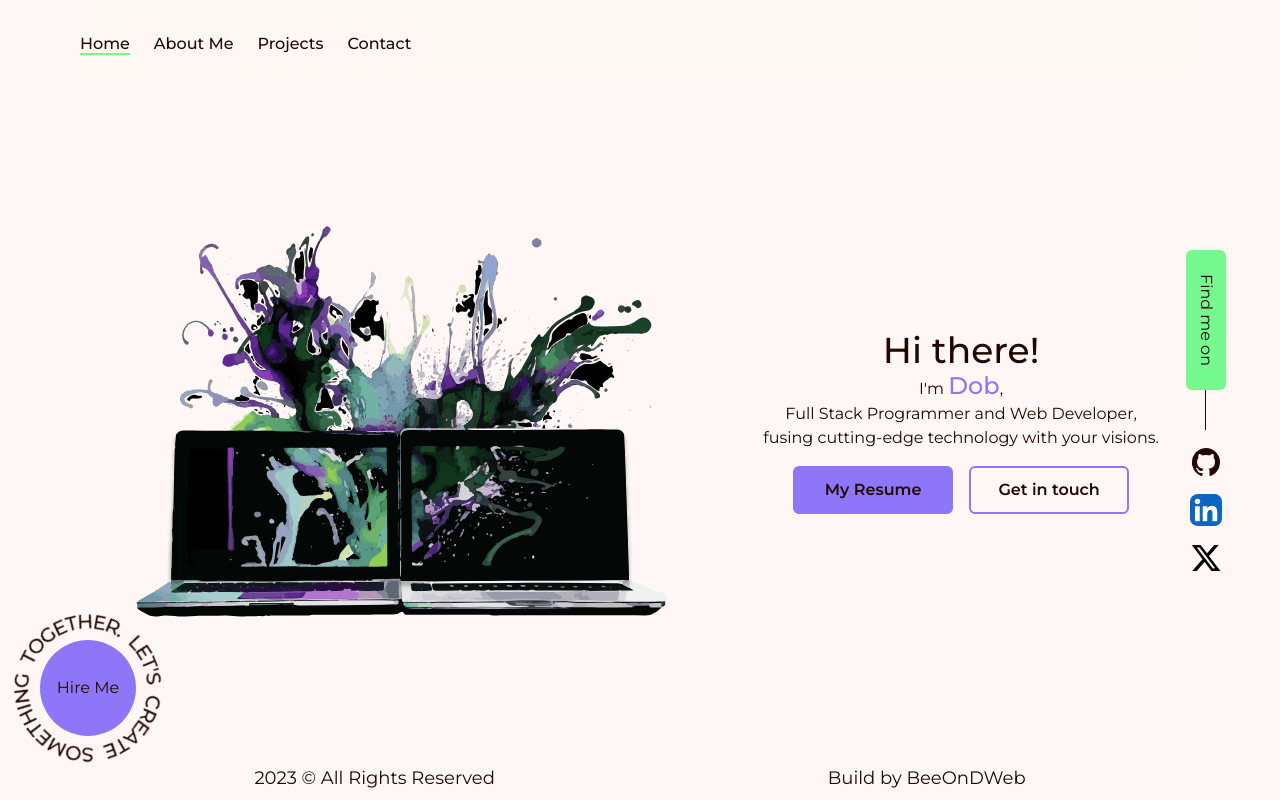
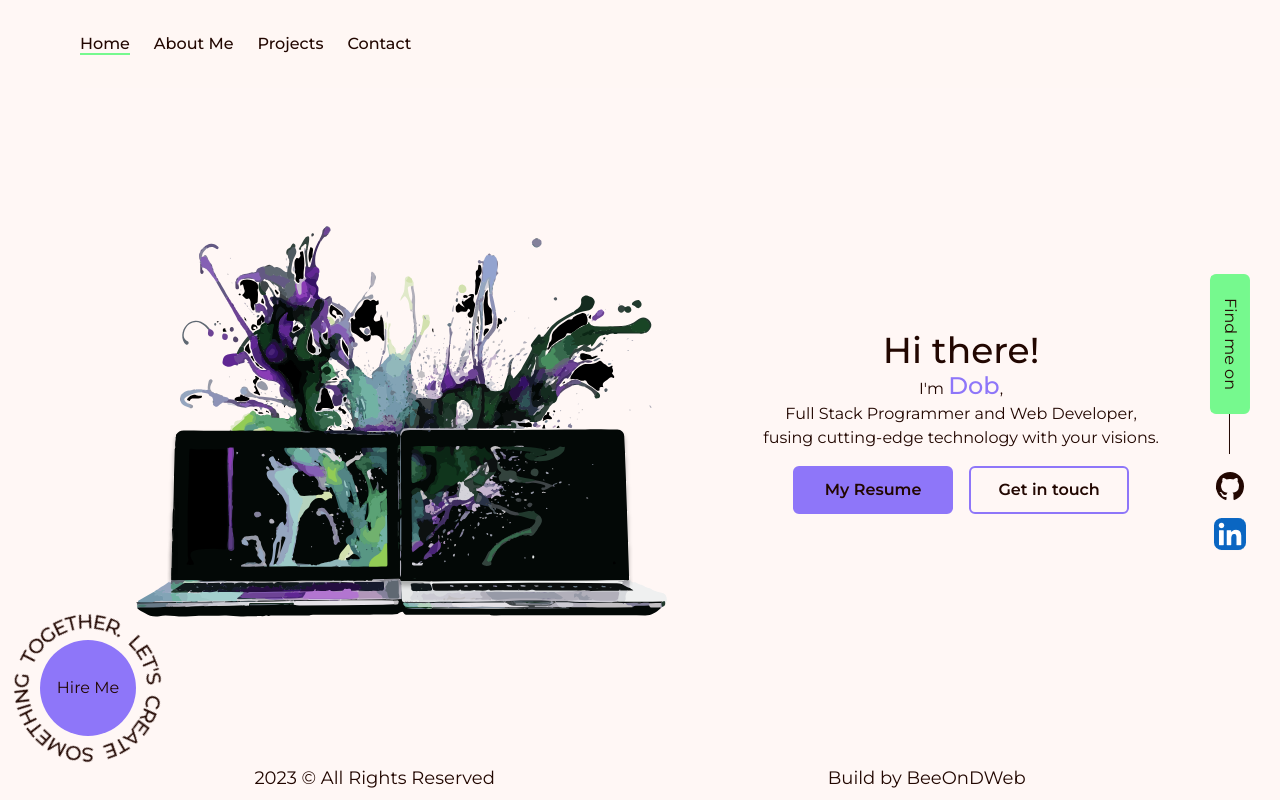
Before and after one commit to Captain-Leftovers/beeOnDWeb-portfolio, a Next.js app: page / in a window 1280 px wide. Built offline with nearby package versions, Linux system fonts and the light colour scheme.

Commit message:
removed twitter link

```diff
--- a/src/app/components/FollowMe.tsx
+++ b/src/app/components/FollowMe.tsx
@@ -22,13 +22,7 @@ export default function FollowMe() {
 				<LinkedInIcon />
 			</a>
 
-			<a
-				href="https://twitter.com/lalilulelo_mg"
-				target="_blank"
-				className="w-8 mr-4  hover:scale-110 xl:-rotate-90"
-			>
-				<XSVG />
-			</a>
+
 		</section>
 	)
 }
```
